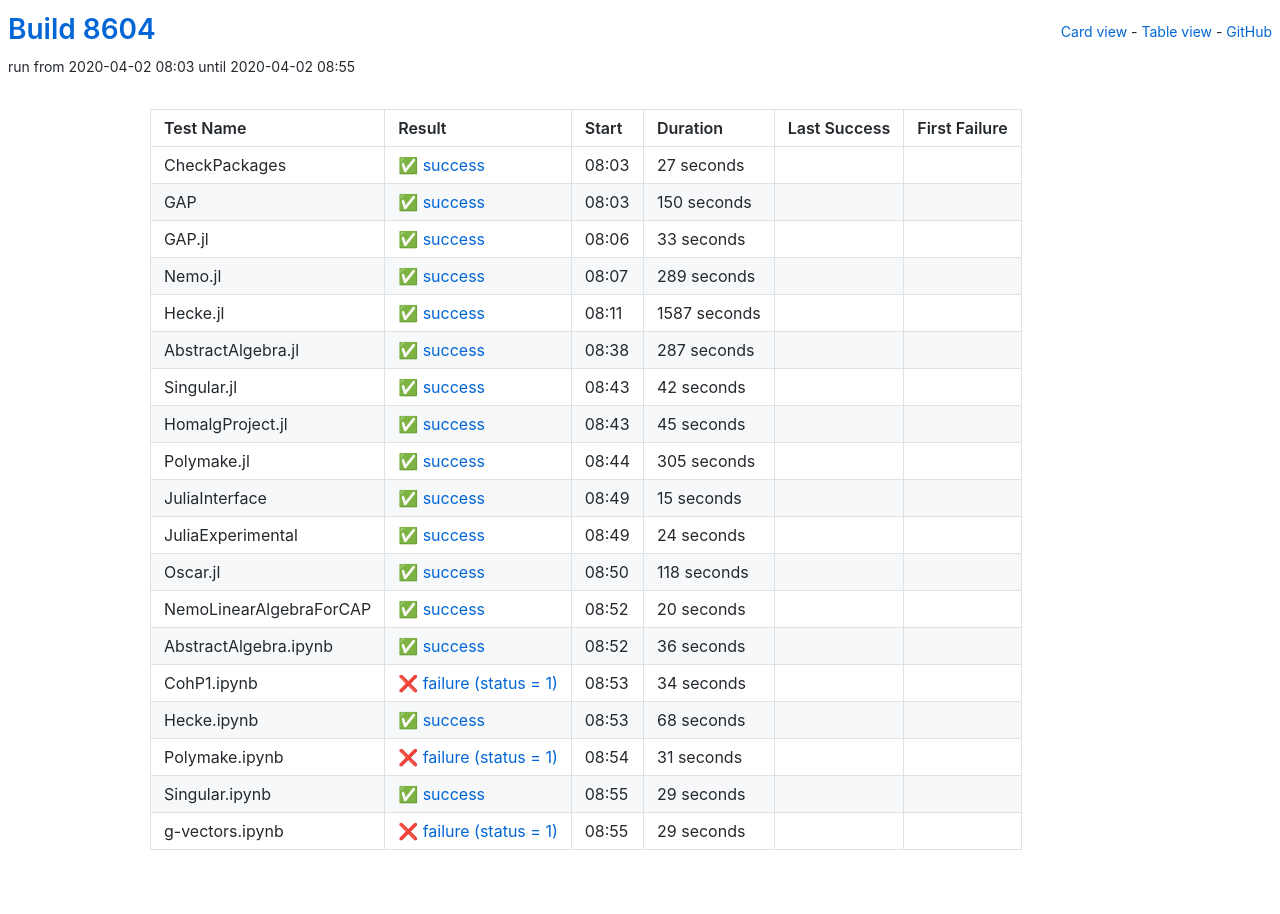
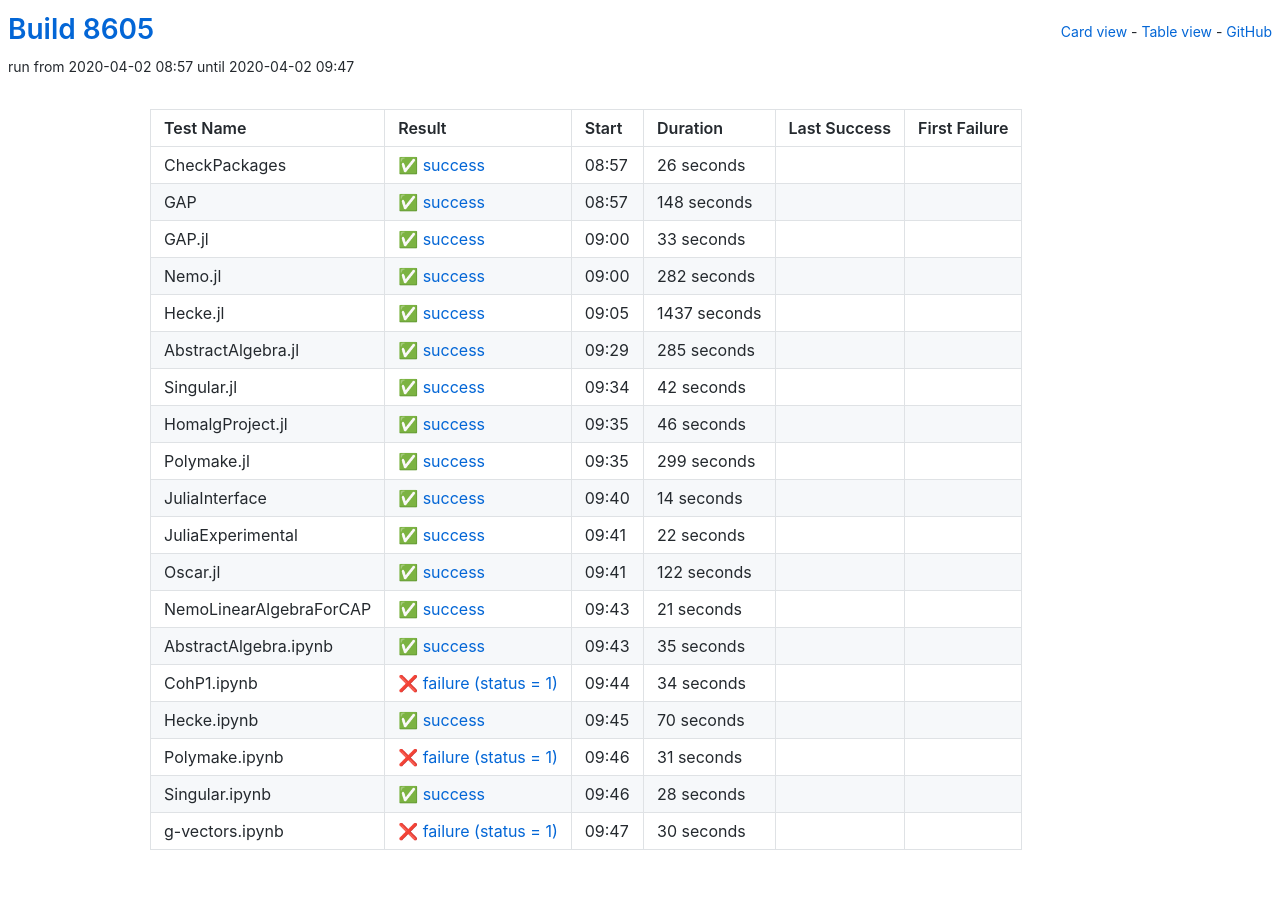
Before and after one commit to oscar-system/oscar-ci-status, a Jekyll site: the page built from table.html, in a window 1280 px wide. Built offline with Jekyll 4.4.1, drawn with Linux system fonts in a browser that asks for light colours.

Commit message:
Build 8605

```diff
--- a/_data/ci.yml
+++ b/_data/ci.yml
@@ -1,27 +1,27 @@
-build: 8604
-build_url: https://oscarci.mathematik.uni-kl.de/job/oscar/8604/
+build: 8605
+build_url: https://oscarci.mathematik.uni-kl.de/job/oscar/8605/
 job: oscar
 tests:
-- duration: 27
+- duration: 26
   exitcode: 0
   first_failure: false
   first_failure_url: null
   last_success: false
   last_success_url: null
-  log: https://oscarci.mathematik.uni-kl.de/job/oscar/8604/artifact/logs/build-8604/CheckPackages.log
+  log: https://oscarci.mathematik.uni-kl.de/job/oscar/8605/artifact/logs/build-8605/CheckPackages.log
   name: CheckPackages
-  start: 2020-04-02 08:03
+  start: 2020-04-02 08:57
   status: success
   success: true
-- duration: 150
+- duration: 148
   exitcode: 0
   first_failure: false
   first_failure_url: null
   last_success: false
   last_success_url: null
-  log: https://oscarci.mathematik.uni-kl.de/job/oscar/8604/artifact/logs/build-8604/GAP.log
+  log: https://oscarci.mathematik.uni-kl.de/job/oscar/8605/artifact/logs/build-8605/GAP.log
   name: GAP
-  start: 2020-04-02 08:03
+  start: 2020-04-02 08:57
   status: success
   success: true
 - duration: 33
@@ -30,42 +30,42 @@
   first_failure_url: null
   last_success: false
   last_success_url: null
-  log: https://oscarci.mathematik.uni-kl.de/job/oscar/8604/artifact/logs/build-8604/GAP.jl.log
+  log: https://oscarci.mathematik.uni-kl.de/job/oscar/8605/artifact/logs/build-8605/GAP.jl.log
   name: GAP.jl
-  start: 2020-04-02 08:06
+  start: 2020-04-02 09:00
   status: success
   success: true
-- duration: 289
+- duration: 282
   exitcode: 0
   first_failure: false
   first_failure_url: null
   last_success: false
   last_success_url: null
-  log: https://oscarci.mathematik.uni-kl.de/job/oscar/8604/artifact/logs/build-8604/Nemo.jl.log
+  log: https://oscarci.mathematik.uni-kl.de/job/oscar/8605/artifact/logs/build-8605/Nemo.jl.log
   name: Nemo.jl
-  start: 2020-04-02 08:07
+  start: 2020-04-02 09:00
   status: success
   success: true
-- duration: 1587
+- duration: 1437
   exitcode: 0
   first_failure: false
   first_failure_url: null
   last_success: false
   last_success_url: null
-  log: https://oscarci.mathematik.uni-kl.de/job/oscar/8604/artifact/logs/build-8604/Hecke.jl.log
+  log: https://oscarci.mathematik.uni-kl.de/job/oscar/8605/artifact/logs/build-8605/Hecke.jl.log
   name: Hecke.jl
-  start: 2020-04-02 08:11
+  start: 2020-04-02 09:05
   status: success
   success: true
-- duration: 287
+- duration: 285
   exitcode: 0
   first_failure: false
   first_failure_url: null
   last_success: false
   last_success_url: null
-  log: https://oscarci.mathematik.uni-kl.de/job/oscar/8604/artifact/logs/build-8604/AbstractAlgebra.jl.log
+  log: https://oscarci.mathematik.uni-kl.de/job/oscar/8605/artifact/logs/build-8605/AbstractAlgebra.jl.log
   name: AbstractAlgebra.jl
-  start: 2020-04-02 08:38
+  start: 2020-04-02 09:29
   status: success
   success: true
 - duration: 42
@@ -74,86 +74,86 @@
   first_failure_url: null
   last_success: false
   last_success_url: null
-  log: https://oscarci.mathematik.uni-kl.de/job/oscar/8604/artifact/logs/build-8604/Singular.jl.log
+  log: https://oscarci.mathematik.uni-kl.de/job/oscar/8605/artifact/logs/build-8605/Singular.jl.log
   name: Singular.jl
-  start: 2020-04-02 08:43
+  start: 2020-04-02 09:34
   status: success
   success: true
-- duration: 45
+- duration: 46
   exitcode: 0
   first_failure: false
   first_failure_url: null
   last_success: false
   last_success_url: null
-  log: https://oscarci.mathematik.uni-kl.de/job/oscar/8604/artifact/logs/build-8604/HomalgProject.jl.log
+  log: https://oscarci.mathematik.uni-kl.de/job/oscar/8605/artifact/logs/build-8605/HomalgProject.jl.log
   name: HomalgProject.jl
-  start: 2020-04-02 08:43
+  start: 2020-04-02 09:35
   status: success
   success: true
-- duration: 305
+- duration: 299
   exitcode: 0
   first_failure: false
   first_failure_url: null
   last_success: false
   last_success_url: null
-  log: https://oscarci.mathematik.uni-kl.de/job/oscar/8604/artifact/logs/build-8604/Polymake.jl.log
+  log: https://oscarci.mathematik.uni-kl.de/job/oscar/8605/artifact/logs/build-8605/Polymake.jl.log
   name: Polymake.jl
-  start: 2020-04-02 08:44
+  start: 2020-04-02 09:35
   status: success
   success: true
-- duration: 15
+- duration: 14
   exitcode: 0
   first_failure: false
   first_failure_url: null
   last_success: false
   last_success_url: null
-  log: https://oscarci.mathematik.uni-kl.de/job/oscar/8604/artifact/logs/build-8604/JuliaInterface.log
+  log: https://oscarci.mathematik.uni-kl.de/job/oscar/8605/artifact/logs/build-8605/JuliaInterface.log
   name: JuliaInterface
-  start: 2020-04-02 08:49
+  start: 2020-04-02 09:40
   status: success
   success: true
-- duration: 24
+- duration: 22
   exitcode: 0
   first_failure: false
   first_failure_url: null
   last_success: false
   last_success_url: null
-  log: https://oscarci.mathematik.uni-kl.de/job/oscar/8604/artifact/logs/build-8604/JuliaExperimental.log
+  log: https://oscarci.mathematik.uni-kl.de/job/oscar/8605/artifact/logs/build-8605/JuliaExperimental.log
   name: JuliaExperimental
-  start: 2020-04-02 08:49
+  start: 2020-04-02 09:41
   status: success
   success: true
-- duration: 118
+- duration: 122
   exitcode: 0
   first_failure: false
   first_failure_url: null
   last_success: false
   last_success_url: null
-  log: https://oscarci.mathematik.uni-kl.de/job/oscar/8604/artifact/logs/build-8604/Oscar.jl.log
+  log: https://oscarci.mathematik.uni-kl.de/job/oscar/8605/artifact/logs/build-8605/Oscar.jl.log
   name: Oscar.jl
-  start: 2020-04-02 08:50
+  start: 2020-04-02 09:41
   status: success
   success: true
-- duration: 20
+- duration: 21
   exitcode: 0
   first_failure: false
   first_failure_url: null
   last_success: false
   last_success_url: null
-  log: https://oscarci.mathematik.uni-kl.de/job/oscar/8604/artifact/logs/build-8604/NemoLinearAlgebraForCAP.log
+  log: https://oscarci.mathematik.uni-kl.de/job/oscar/8605/artifact/logs/build-8605/NemoLinearAlgebraForCAP.log
   name: NemoLinearAlgebraForCAP
-  start: 2020-04-02 08:52
+  start: 2020-04-02 09:43
   status: success
   success: true
-- duration: 36
+- duration: 35
   exitcode: 0
   first_failure: false
   first_failure_url: null
   last_success: false
   last_success_url: null
-  log: https://oscarci.mathematik.uni-kl.de/job/oscar/8604/artifact/logs/build-8604/AbstractAlgebra.ipynb.log
+  log: https://oscarci.mathematik.uni-kl.de/job/oscar/8605/artifact/logs/build-8605/AbstractAlgebra.ipynb.log
   name: AbstractAlgebra.ipynb
-  start: 2020-04-02 08:52
+  start: 2020-04-02 09:43
   status: success
   success: true
 - duration: 34
@@ -162,20 +162,20 @@
   first_failure_url: null
   last_success: false
   last_success_url: null
-  log: https://oscarci.mathematik.uni-kl.de/job/oscar/8604/artifact/logs/build-8604/CohP1.ipynb.log
+  log: https://oscarci.mathematik.uni-kl.de/job/oscar/8605/artifact/logs/build-8605/CohP1.ipynb.log
   name: CohP1.ipynb
-  start: 2020-04-02 08:53
+  start: 2020-04-02 09:44
   status: failure
   success: false
-- duration: 68
+- duration: 70
   exitcode: 0
   first_failure: false
   first_failure_url: null
   last_success: false
   last_success_url: null
-  log: https://oscarci.mathematik.uni-kl.de/job/oscar/8604/artifact/logs/build-8604/Hecke.ipynb.log
+  log: https://oscarci.mathematik.uni-kl.de/job/oscar/8605/artifact/logs/build-8605/Hecke.ipynb.log
   name: Hecke.ipynb
-  start: 2020-04-02 08:53
+  start: 2020-04-02 09:45
   status: success
   success: true
 - duration: 31
@@ -184,30 +184,30 @@
   first_failure_url: null
   last_success: false
   last_success_url: null
-  log: https://oscarci.mathematik.uni-kl.de/job/oscar/8604/artifact/logs/build-8604/Polymake.ipynb.log
+  log: https://oscarci.mathematik.uni-kl.de/job/oscar/8605/artifact/logs/build-8605/Polymake.ipynb.log
   name: Polymake.ipynb
-  start: 2020-04-02 08:54
+  start: 2020-04-02 09:46
   status: failure
   success: false
-- duration: 29
+- duration: 28
   exitcode: 0
   first_failure: false
   first_failure_url: null
   last_success: false
   last_success_url: null
-  log: https://oscarci.mathematik.uni-kl.de/job/oscar/8604/artifact/logs/build-8604/Singular.ipynb.log
+  log: https://oscarci.mathematik.uni-kl.de/job/oscar/8605/artifact/logs/build-8605/Singular.ipynb.log
   name: Singular.ipynb
-  start: 2020-04-02 08:55
+  start: 2020-04-02 09:46
   status: success
   success: true
-- duration: 29
+- duration: 30
   exitcode: 1
   first_failure: false
   first_failure_url: null
   last_success: false
   last_success_url: null
-  log: https://oscarci.mathematik.uni-kl.de/job/oscar/8604/artifact/logs/build-8604/g-vectors.ipynb.log
+  log: https://oscarci.mathematik.uni-kl.de/job/oscar/8605/artifact/logs/build-8605/g-vectors.ipynb.log
   name: g-vectors.ipynb
-  start: 2020-04-02 08:55
+  start: 2020-04-02 09:47
   status: failure
   success: false
```
Also changed, not shown: README.md.
